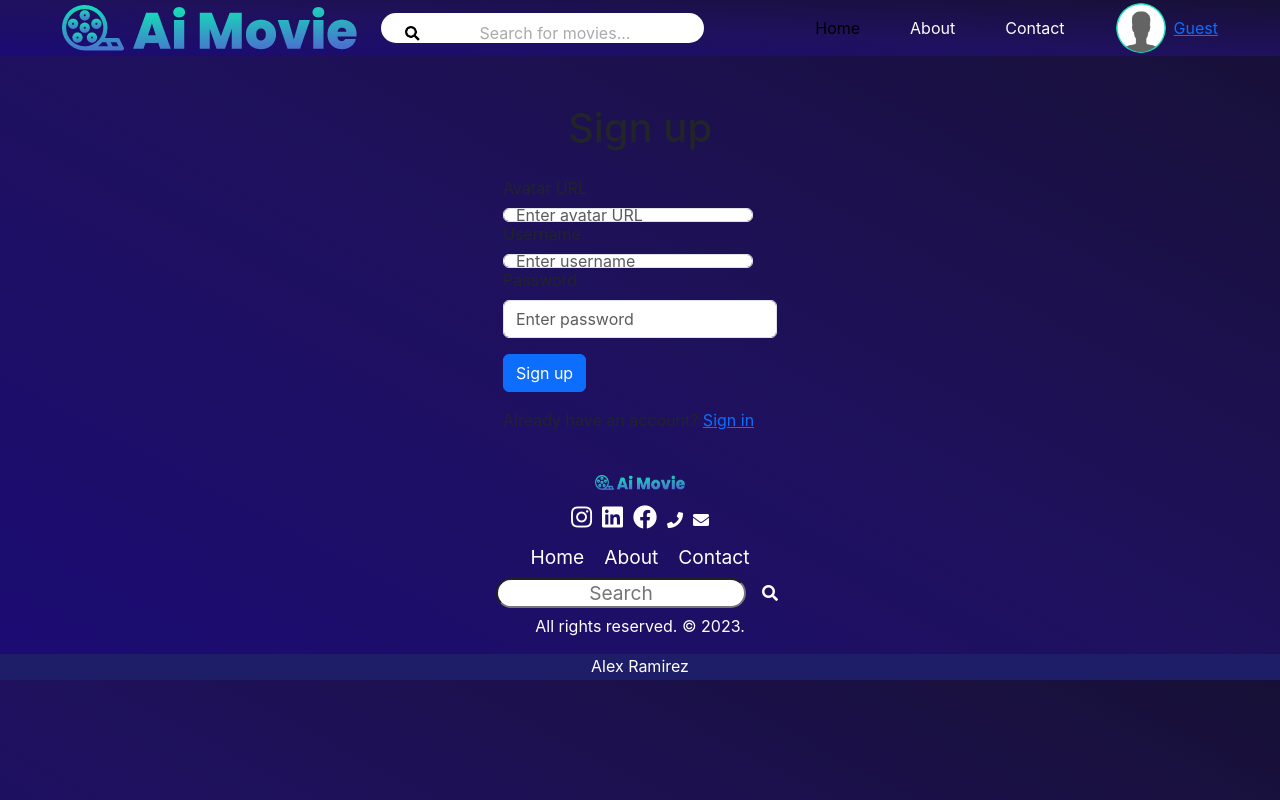
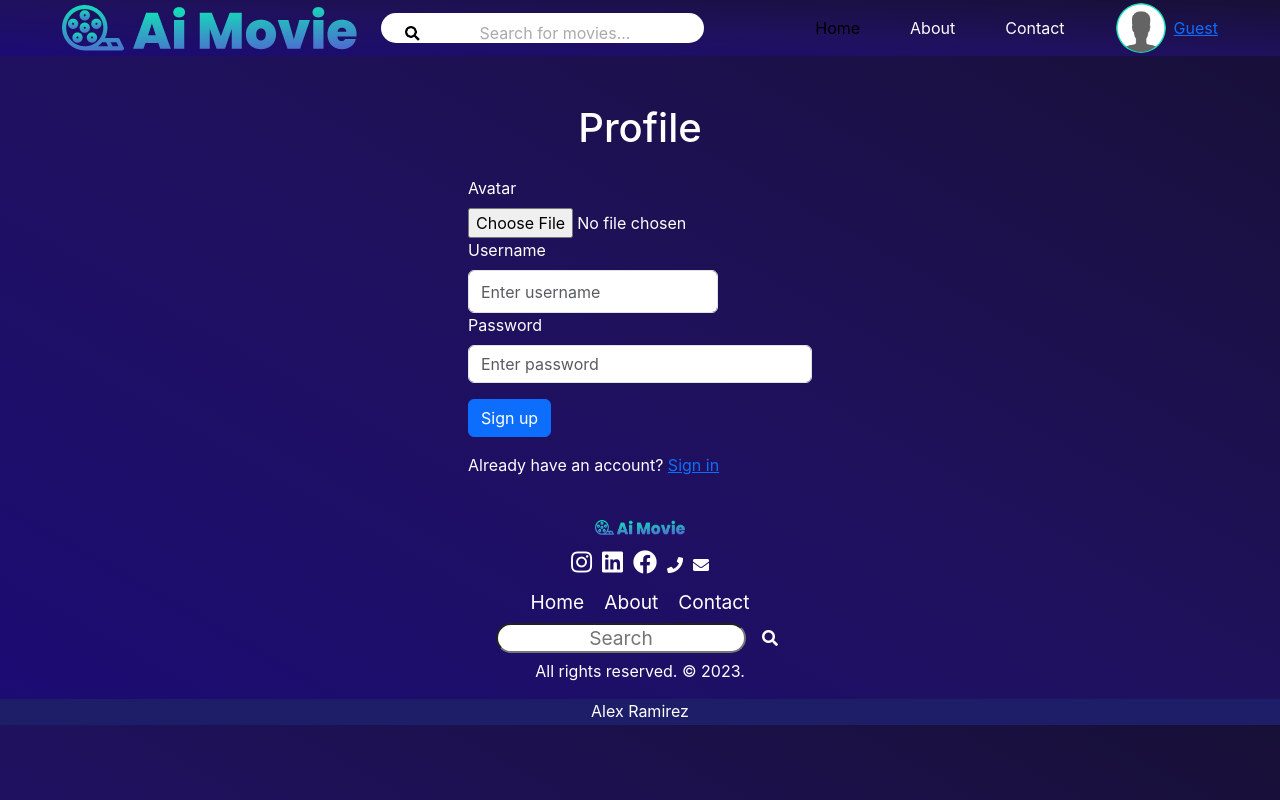
Before and after one commit to Brij2/vishal-alex3, a React (Create React App) app: page /signup in a window 1280 px wide. Built offline with nearby package versions, Linux system fonts and the light colour scheme; no server answers.

Commit message:
added aboutPage ContactPage

```diff
--- a/src/components/SignInPage.jsx
+++ b/src/components/SignInPage.jsx
@@ -19,11 +19,12 @@ const SignInPage=({ onSignIn })=> {
     return (
       <div className="d-flex justify-content-center mt-5">
         <Form onSubmit={handleSubmit}>
-          <h1 className="text-center mb-4">Sign in</h1>
+          <h1 className="text-center mb-4" style={{color:'white',height: '43px'}} >Sign in</h1>
 
           <Form.Group controlId="username">
-            <Form.Label>Username</Form.Label>
+            <Form.Label style={{color:'white'}}>Username</Form.Label>
             <Form.Control
+            style={{color:'white',height: '43px'}}
               type="text"
               placeholder="Enter username"
               value={username}
@@ -31,8 +32,9 @@ const SignInPage=({ onSignIn })=> {
             />
           </Form.Group>
           <Form.Group controlId="password">
-            <Form.Label>Password</Form.Label>
+            <Form.Label style={{color:'white'}}>Password</Form.Label>
             <Form.Control
+            style={{color:'white',height: '43px'}}
               type="password"
               placeholder="Enter password"
               value={password}
@@ -42,7 +44,7 @@ const SignInPage=({ onSignIn })=> {
           <Button variant="primary" type="submit" className="mt-3">
             Sign in
           </Button>
-          <p className="mt-3">
+          <p className="mt-3" style={{color:'white',height: '43px'}}>
             Don't have an account? <Link to="/signup">Sign up</Link>
           </p>
         </Form>
--- a/src/components/SignUpPage.jsx
+++ b/src/components/SignUpPage.jsx
@@ -2,10 +2,19 @@ import { useState } from "react";
 import { Link } from "react-router-dom";
 import { Form, Button } from "react-bootstrap";
 
-const SignUpPage=({ onSignUp })=> {
+const SignUpPage = ({ onSignUp }) => {
   const [username, setUsername] = useState("");
   const [password, setPassword] = useState("");
   const [avatarUrl, setAvatarUrl] = useState("");
+
+  const handleAvatarChange = (event) => {
+    const file = event.target.files[0];
+    const reader = new FileReader();
+    reader.readAsDataURL(file);
+    reader.onload = () => {
+      setAvatarUrl(reader.result);
+    };
+  };
 
   const handleSubmit = (event) => {
     event.preventDefault();
@@ -15,19 +24,31 @@ const SignUpPage=({ onSignUp })=> {
   return (
     <div className="d-flex justify-content-center mt-5">
       <Form onSubmit={handleSubmit}>
-        <h1 className="text-center mb-4">Sign up</h1>
+        <h1 className="text-center mb-4" style={{ color: "white" }}>
+          Profile
+        </h1>
         <Form.Group controlId="avatarUrl">
-          <Form.Label>Avatar URL</Form.Label>
-          <Form.Control
-            type="text"
-            placeholder="Enter avatar URL"
-            value={avatarUrl}
-            onChange={(event) => setAvatarUrl(event.target.value)}
+          <Form.Label style={{ color: "white" }}>Avatar</Form.Label>
+          <div>
+            {avatarUrl && (
+              <img
+                src={avatarUrl}
+                alt="Avatar"
+                style={{ width: "100px", height: "100px", objectFit: "cover" }}
+              />
+            )}
+          </div>
+          <input
+            type="file"
+            accept="image/*"
+            onChange={handleAvatarChange}
+            style={{ color: "white" }}
           />
         </Form.Group>
         <Form.Group controlId="username">
-          <Form.Label>Username</Form.Label>
+          <Form.Label style={{ color: "white" }}>Username</Form.Label>
           <Form.Control
+            style={{ color: "black", height: "43px" }}
             type="text"
             placeholder="Enter username"
             value={username}
@@ -35,7 +56,7 @@ const SignUpPage=({ onSignUp })=> {
           />
         </Form.Group>
         <Form.Group controlId="password">
-          <Form.Label>Password</Form.Label>
+          <Form.Label style={{ color: "white" }}>Password</Form.Label>
           <Form.Control
             type="password"
             placeholder="Enter password"
@@ -46,12 +67,12 @@ const SignUpPage=({ onSignUp })=> {
         <Button variant="primary" type="submit" className="mt-3">
           Sign up
         </Button>
-        <p className="mt-3">
+        <p className="mt-3" style={{ color: "white" }}>
           Already have an account? <Link to="/signin">Sign in</Link>
         </p>
       </Form>
     </div>
   );
-}
+};
 
 export default SignUpPage;
```
